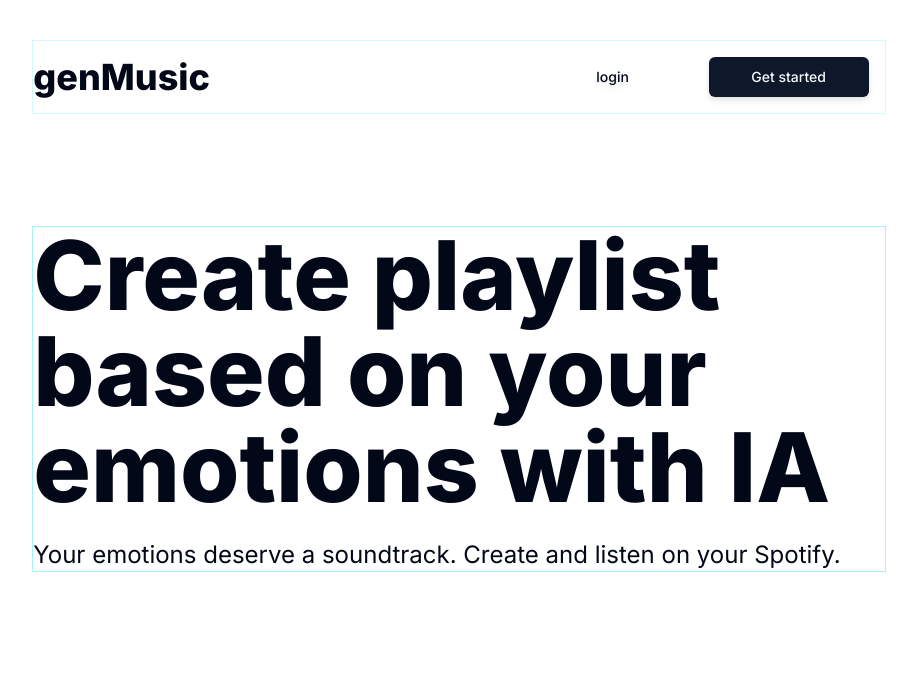
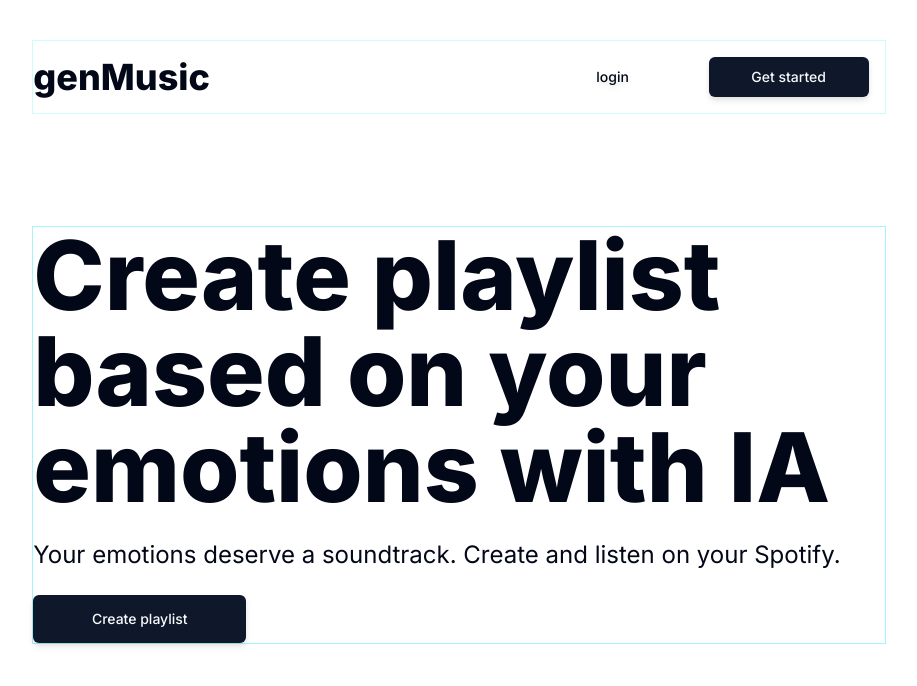
Before and after one commit to vitucordeiro/genmusic-front, a Next.js app: page / in a window 1280 px wide. Shown: the top 686 px of the page, without its empty margins (181-1098 px from the left). Built offline with nearby package versions, Linux system fonts and the light colour scheme.

Commit message:
Feat: Add button in the Main

```diff
--- a/src/components/screen/Main.tsx
+++ b/src/components/screen/Main.tsx
@@ -1,3 +1,4 @@
+import ButtonContext from "../atomics/ButtonContext";
 
 export default function Main(){
     return(
@@ -5,6 +6,7 @@ export default function Main(){
                 <h1 className="text-8xl font-extrabold ">Create playlist based on your emotions with IA </h1>
                 <span className="text-2xl">Your emotions deserve a soundtrack. Create and listen on your
                 Spotify.</span>
+                <ButtonContext link="login" text="Create playlist" variant={"default"} size="w-1/4 h-12"></ButtonContext>
         </div>
     )
 }
```
